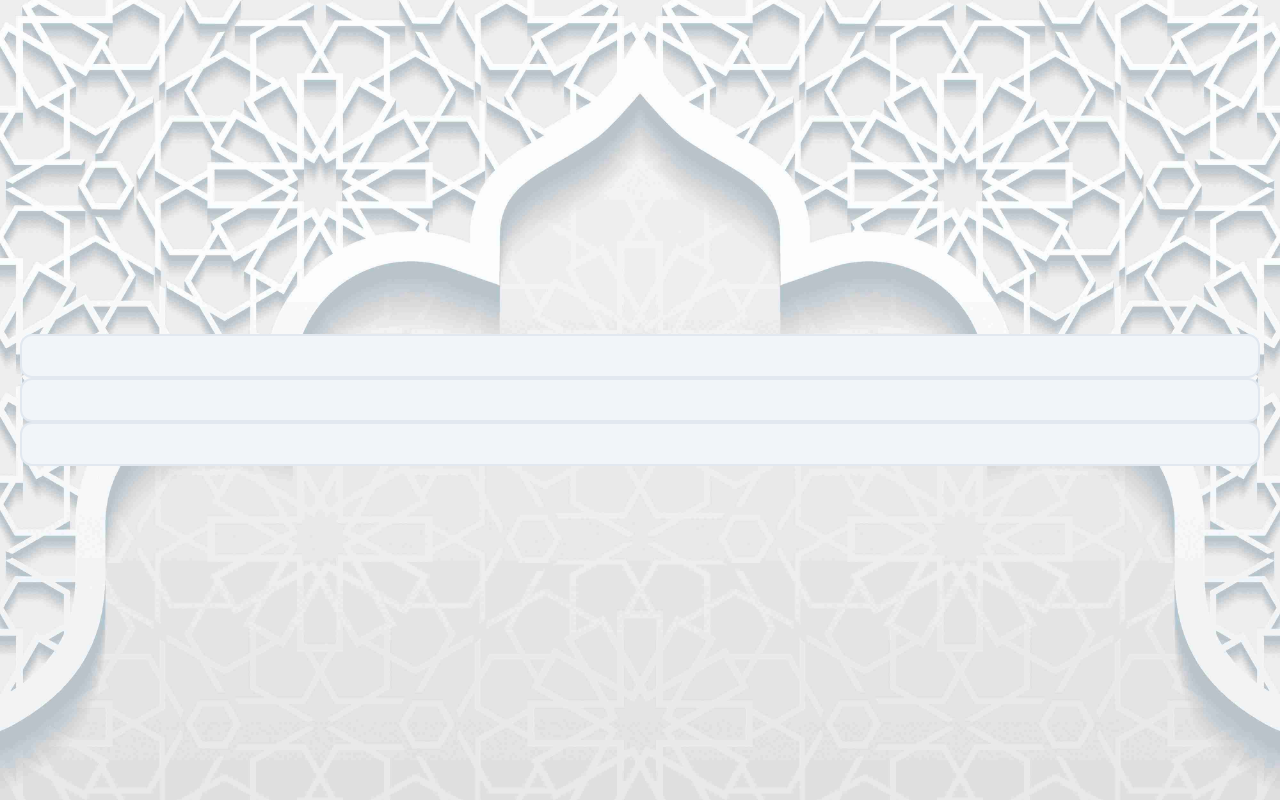
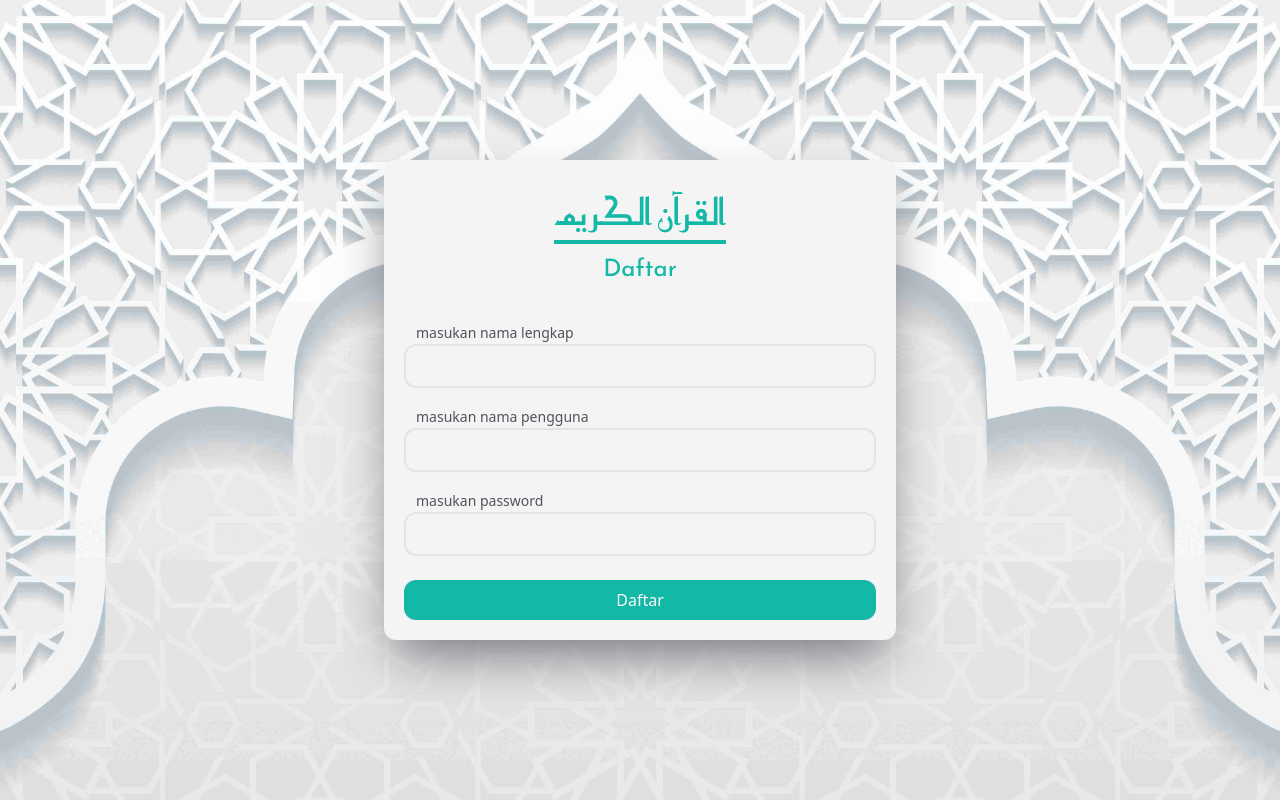
Before and after one commit to ahmdbnrsl/Al-Quran, a React (Vite) app: page /daftar in a window 1280 px wide. Built offline with nearby package versions, Linux system fonts and the light colour scheme.

Commit message:
create: auth layout

```diff
--- /dev/null
+++ b/src/components/Layouts/RegisterLayout.tsx
@@ -0,0 +1,35 @@
+import Input from '.././Elements/Input.tsx';
+import Button from '.././Elements/Button.tsx';
+
+export default () => {
+    return (
+        <form className="auth-box">
+            <h1 className="title">القرآن الكريم</h1>
+            <p className="sub-title mb-5">Daftar</p>
+            <div className="input-group">
+                <label
+                htmlFor="fullname"
+                className="input-label"
+                >masukan nama lengkap</label>
+                <Input/>
+            </div>
+            <div className="input-group">
+                <label
+                htmlFor="username"
+                className="input-label"
+                >masukan nama pengguna</label>
+                <Input/>
+            </div>
+            <div className="input-group">
+                <label
+                htmlFor="username"
+                className="input-label"
+                >masukan password</label>
+                <Input
+                type="password"
+                />
+            </div>
+            <Button>Daftar</Button>
+        </form>
+    )
+}
--- a/src/index.css
+++ b/src/index.css
@@ -22,13 +22,28 @@
 
 @layer components {
     .main-box {
-        @apply bg-cover bg-light-theme p-5 w-full min-h-screen dark:bg-dark-theme
+        @apply bg-cover bg-light-theme bg-zinc-50 p-5 w-full min-h-screen dark:bg-dark-theme dark:bg-zinc-900
+    }
+    .auth-box {
+        @apply w-full flex flex-col items-center justify-center max-w-lg bg-zinc-100 rounded-xl p-5 shadow-2xl shadow-zinc-500 dark:bg-zinc-900 dark:shadow-zinc-950
+    }
+    .title {
+        @apply mt-3 pb-2 text-4xl border-b-4 border-teal-500 text-teal-500 font-normal font-far dark:text-orange-500 dark:border-orange-500
+    }
+    .sub-title {
+        @apply font-far text-2xl mt-2 font-medium text-teal-500 dark:text-orange-500
+    }
+    .input-group {
+        @apply mt-4 w-full
+    }
+    .input-label {
+        @apply text-zinc-600 mx-3 font-normal text-sm dark:text-zinc-300
     }
     .input {
-        @apply w-full font-normal outline-0 bg-slate-100 px-4 py-2 border-2 border-slate-200 rounded-xl text-slate-500 focus:border-teal-500 active:border-teal-500 focus:font-medium active:font-medium focus:text-teal-500 active:text-teal-500 dark:border-slate-800 dark:bg-slate-900 dark:text-slate-400 dark:focus:border-orange-500 dark:active:border-orange-500 dark:focus:text-orange-500 dark:active:text-orange-500
+        @apply w-full font-normal outline-0 bg-zinc-100 px-4 py-2 border-2 border-zinc-200 rounded-xl text-zinc-500 focus:border-teal-500 active:border-teal-500 focus:font-medium active:font-medium focus:text-teal-500 active:text-teal-500 dark:border-zinc-700 dark:bg-zinc-800 dark:text-zinc-300 dark:focus:border-orange-500 dark:active:border-orange-500 dark:focus:text-orange-500 dark:active:text-orange-500
     }
     .btn {
-        @apply text-white py-1 px-5 font-medium rounded bg-black dark:text-black dark:bg-white
+        @apply mt-6 w-full text-zinc-50 py-2 px-5 font-medium rounded-xl bg-teal-500 dark:text-zinc-950 dark:bg-orange-500
     }
 }
 
--- a/src/pages/Register.tsx
+++ b/src/pages/Register.tsx
@@ -1,10 +1,8 @@
-import Input from '.././components/Elements/Input.tsx';
+import RegisterLayout from '.././components/Layouts/RegisterLayout.tsx';
 export default () => {
     return (
         <div className="main-box flex justify-center items-center flex-col">
-            <Input type="password"/>
-            <Input/>
-            <Input/>
+            <RegisterLayout/>
         </div>
     )
 }
```
